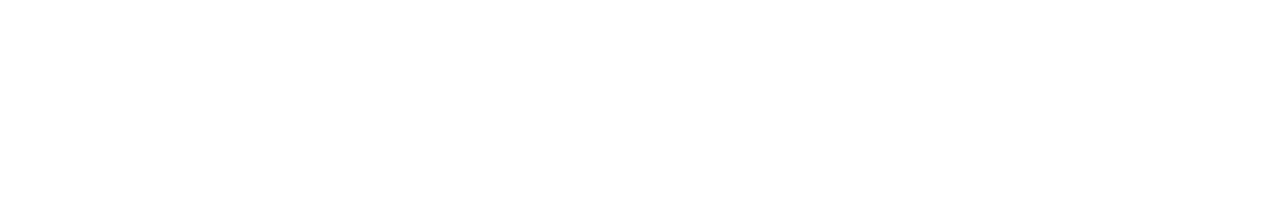
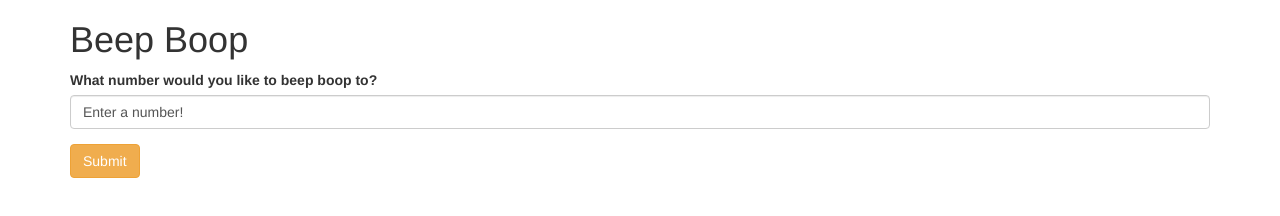
Before and after one commit to camander321/beep-boop, a plain HTML site: page index.html in a window 1280 px wide. Drawn offline with nearby package versions, Linux system fonts and the light colour scheme.

Commit message:
add basic UI for number input

```diff
--- a/index.html
+++ b/index.html
@@ -6,9 +6,25 @@
     <script type="text/javascript" src="js/jquery-3.2.1.js"></script>
     <script type="text/javascript" src="js/scripts.js"></script>
     <meta charset="utf-8">
-    <title></title>
+    <title>Beep Boop</title>
   </head>
   <body>
 
+    <div class="container">
+      <h1>Beep Boop</h1>
+
+      <form id="input-form">
+
+        <div class="form-group">
+          <label for="input">What number would you like to beep boop to?</label>
+          <input id="input" class="form-control" value="Enter a number!">
+        </div>
+
+        <div class="form-group">
+          <button type="submit" class="btn btn-warning">Submit</button>
+        </div>
+      </form>
+    </div>
+
   </body>
 </html>
```
